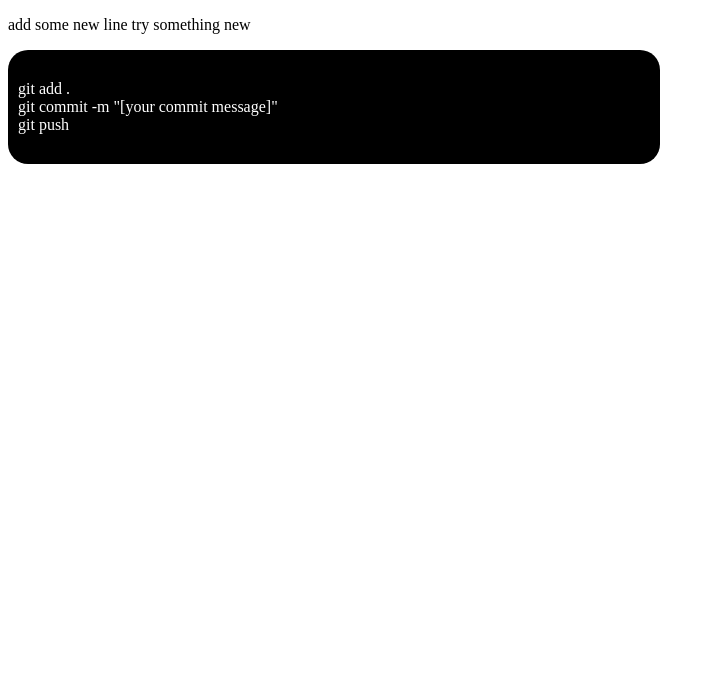
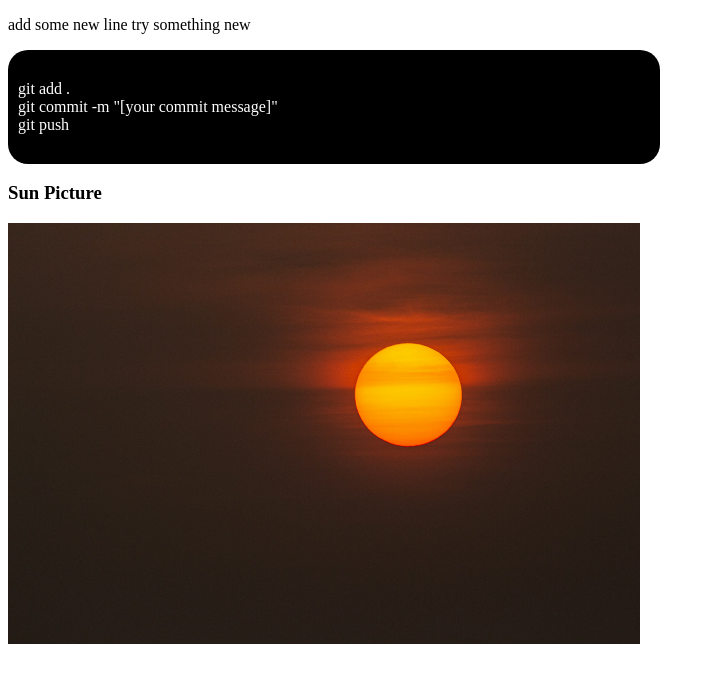
Before and after one commit to mmsabit/My-gitub-test, a plain HTML site: page index.html in a window 1280 px wide. Shown: the part 105-788 px from the top of the page, without its empty margins (0-715 px from the left). Drawn offline with Linux system fonts and the light colour scheme.

Commit message:
sun picture add

```diff
--- a/index.html
+++ b/index.html
@@ -17,6 +17,9 @@
             margin: 0;
             padding: 0;
         }
+        .sun-picture{
+            width: 50%;
+        }
     </style>
 </head>
 
@@ -30,6 +33,8 @@
         <p>git push</p>
     </div>
 
+    <h3>Sun Picture</h3>
+    <img src="img/vivek-doshi-obsBswnv7FI-unsplash.jpg" alt="Sun Picture" class="sun-picture">
 </body>
 
 </html>
```
Also changed, not shown: img/vivek-doshi-obsBswnv7FI-unsplash.jpg (added).
